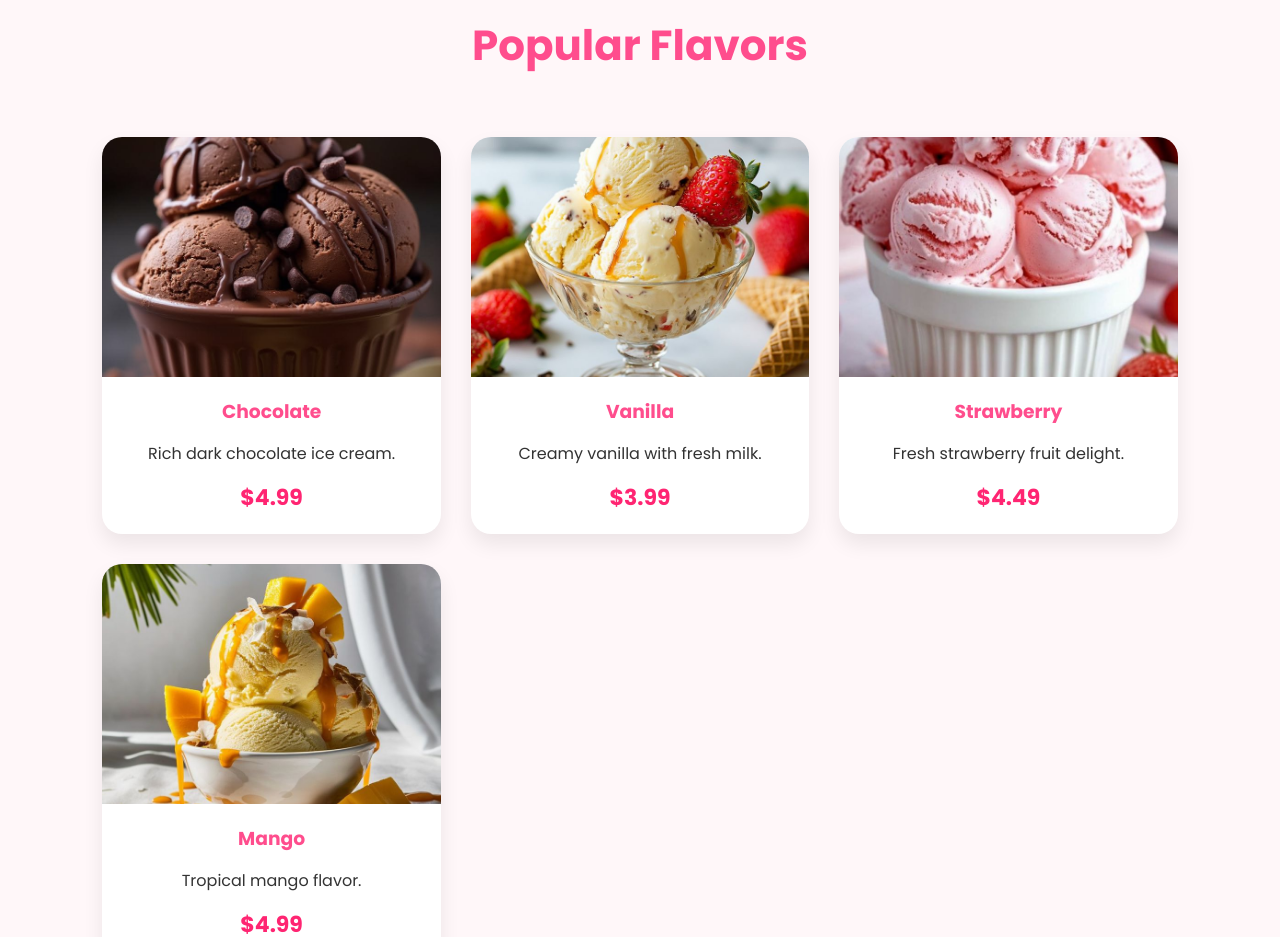
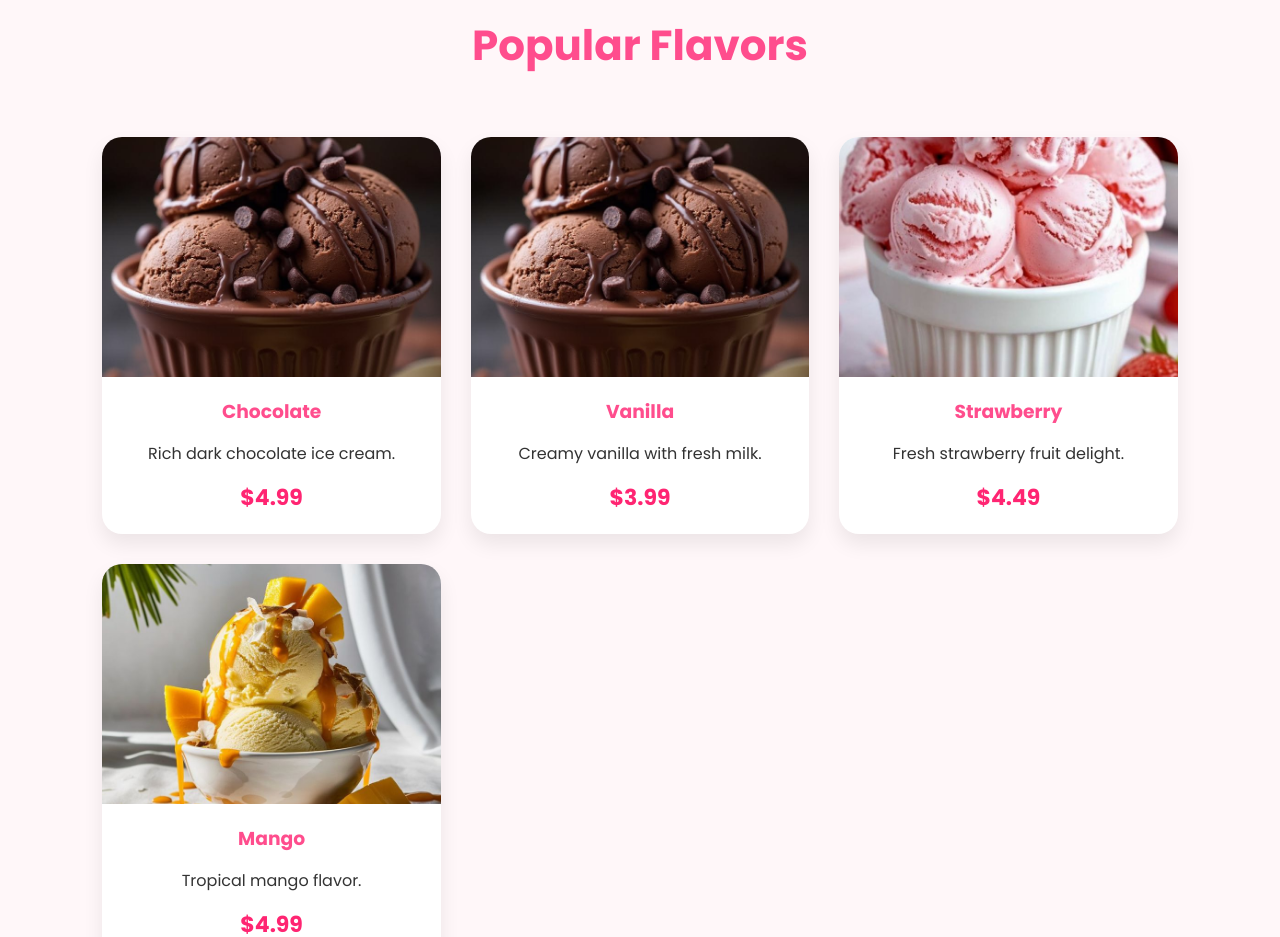
Before and after one commit to katariyabhanu/Icecream, a plain HTML site: page index.html in a window 1280 px wide. Shown: the part 1360-2297 px from the top of the page. Drawn offline with Linux system fonts and the light colour scheme.

Commit message:
Update index.html

```diff
--- a/index.html
+++ b/index.html
@@ -118,7 +118,7 @@
 
             <div class="card">
 
-                <img src="Vanilla.jfif">
+                <img src="Choc.jfif">
 
                 <h3>Vanilla</h3>
 
```
